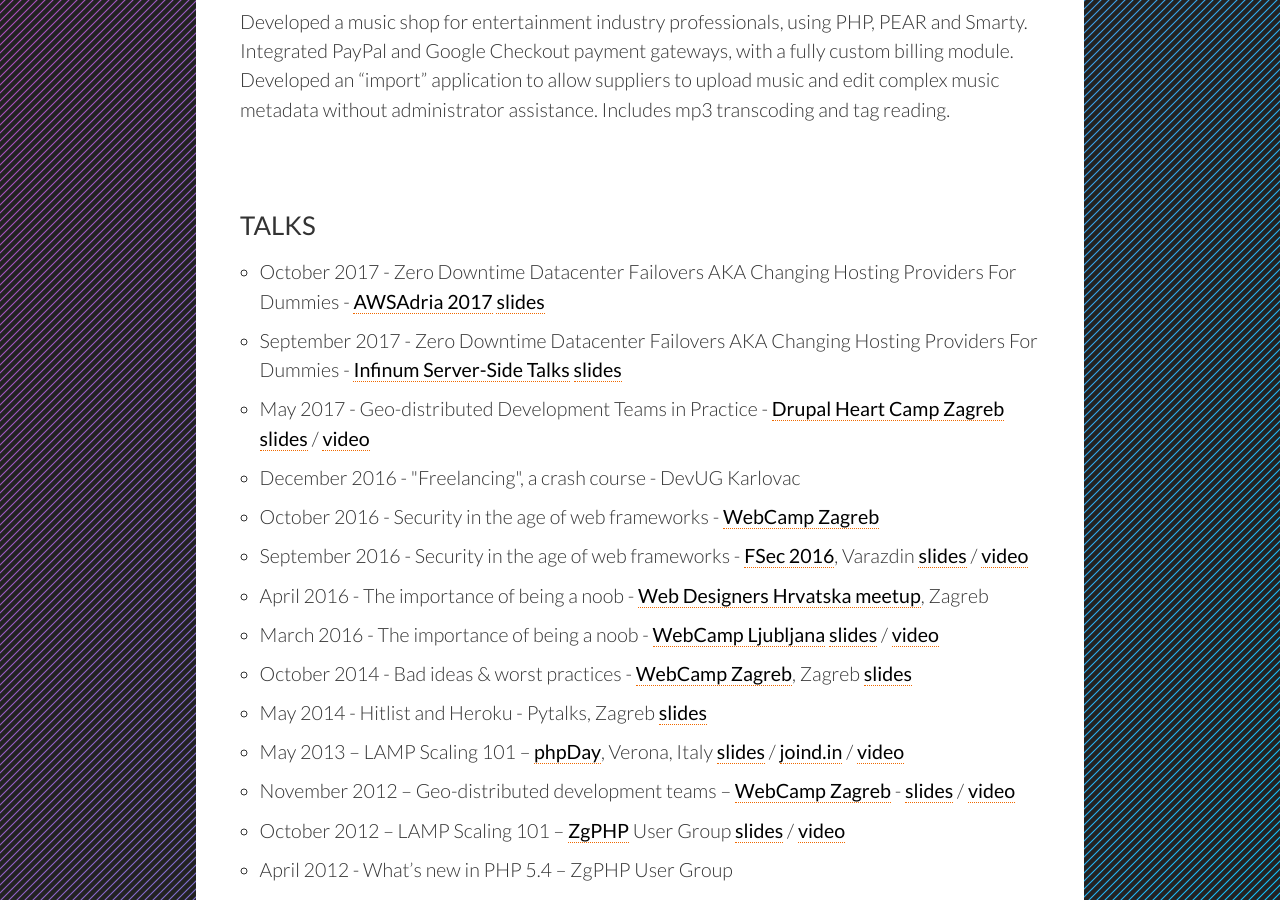
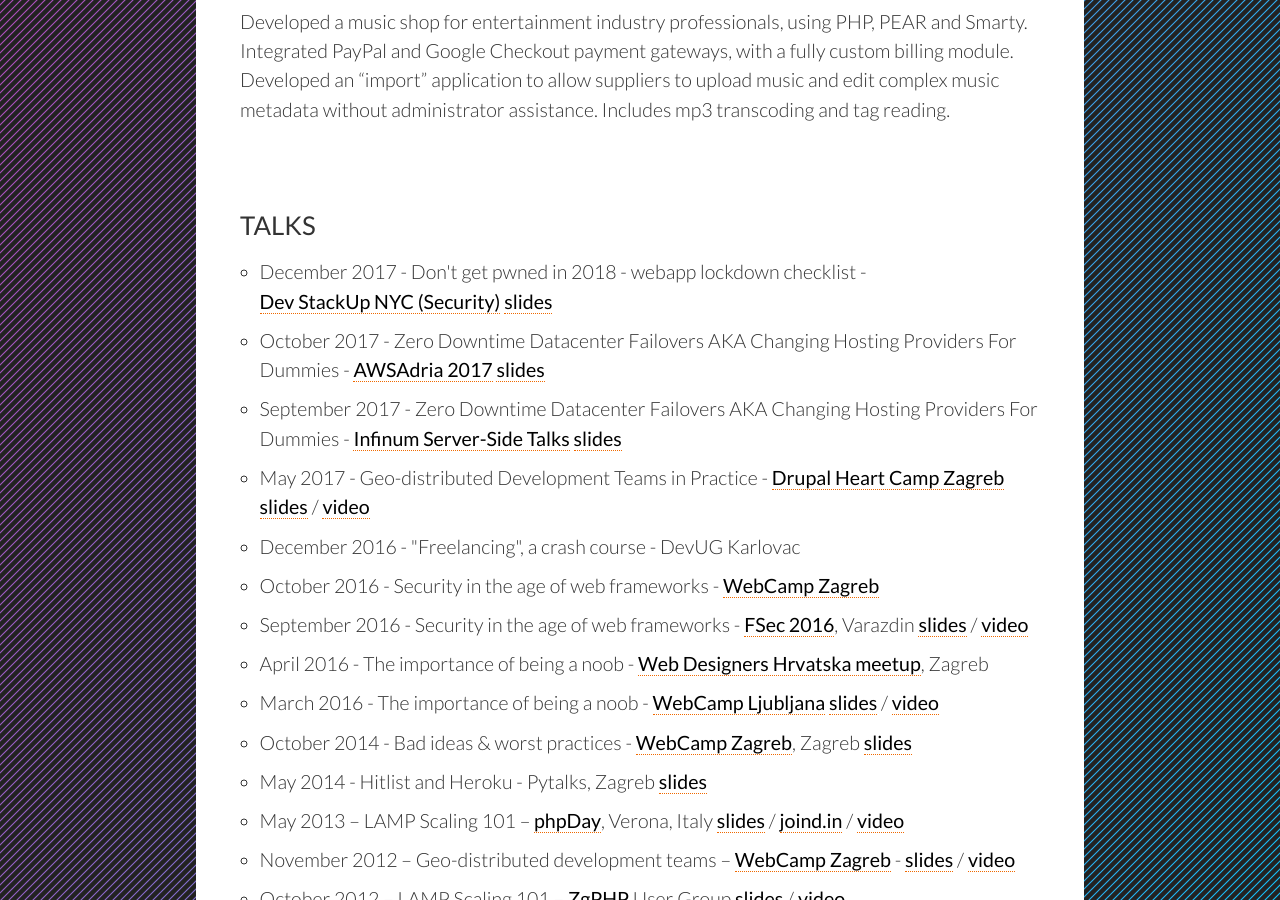
Before and after one commit to allixsenos/allixsenos.github.com, a Jekyll site: the page resume/index.html, which Jekyll copies as it is, in a window 1280 px wide and 900 px high, scrolled down 2847 px. Built offline with Jekyll 4.4.1, drawn with Linux system fonts in a browser that asks for light colours.

Commit message:
add nyc stackup talk

```diff
--- a/resume/index.html
+++ b/resume/index.html
@@ -118,6 +118,7 @@
                 <section class="others">
                     <h2>Talks</h2>
                     <ul>
+                        <li>December 2017 - Don't get pwned in 2018 - webapp lockdown checklist - <a href="https://www.meetup.com/StackUp-Talks-Devs/events/245408746/">Dev StackUp NYC (Security)</a> <a href="/talks/slides/2017-12-devstackupnyc-pwnedin2018.pdf">slides</a></li>
                         <li>October 2017 - Zero Downtime Datacenter Failovers AKA Changing Hosting Providers For Dummies - <a href="https://www.awsadria.com">AWSAdria 2017</a> <a href="/talks/slides/2017-10-awsadria-zero-downtime.pdf">slides</a></li>
                         <li>September 2017 - Zero Downtime Datacenter Failovers AKA Changing Hosting Providers For Dummies - <a href="https://www.meetup.com/Infinum-Server-Side-Talks/">Infinum Server-Side Talks</a> <a href="/talks/slides/2017-09-infinum-backend-zero-downtime.pdf">slides</a></li>
                         <li>May 2017 - Geo-distributed Development Teams in Practice - <a href="https://drupalheart.com/">Drupal Heart Camp Zagreb</a> <a href="/talks/slides/2017-05-drupal-heart-geo-distributed-web-teams.pdf">slides</a> / <a href="https://youtu.be/EbtfFHBN4M0">video</a></li>
```
Also changed, not shown: 1 other file.
